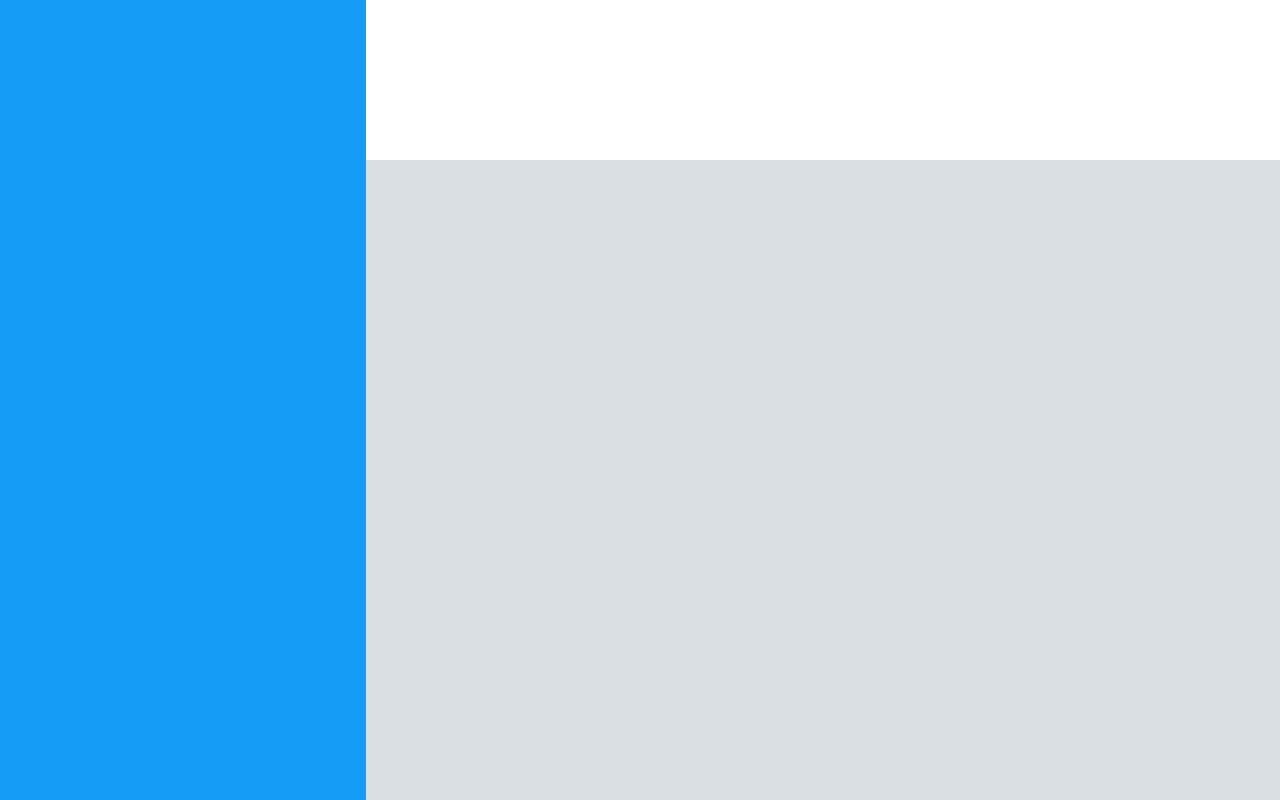
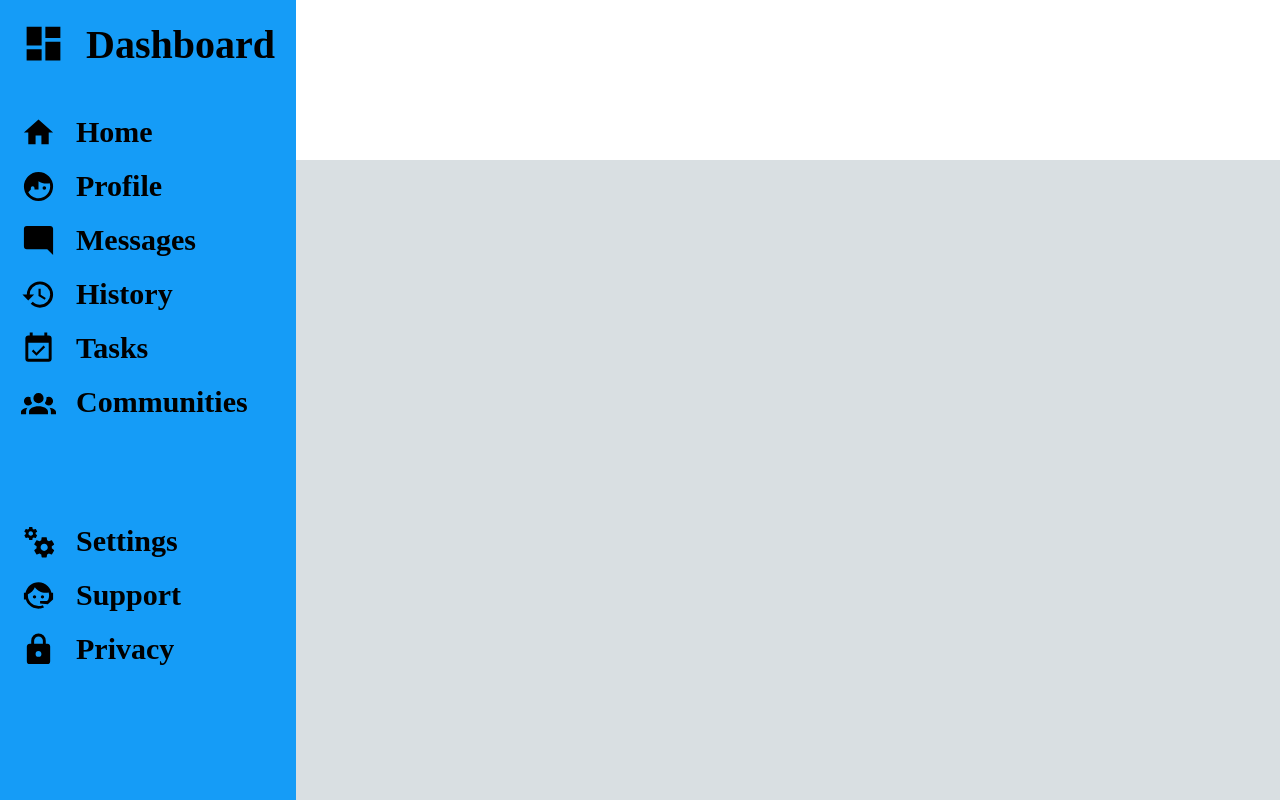
Before and after one commit to andres1998-byte/odin-admin-dashboard, a plain HTML site: page index.html in a window 1280 px wide. Drawn offline with Linux system fonts and the light colour scheme.

Commit message:
Finish sidebar of web page

```diff
--- a/index.html
+++ b/index.html
@@ -9,6 +9,52 @@
     <body>
         <div class="container">
             <div class="sidebar">
+                <div class="dashboard">
+                    <div class="dashlogo"><img src="images/view-dashboard.svg" alt="imgtop"></div>
+                    <div class="textdash">Dashboard</div>
+                </div>
+
+                <div class="firstpart">
+                    <div class="line">
+                        <div class="homelogo"><img src="images/home.svg" alt="imgside"></div>
+                        <div class="text">Home</div>
+                    </div>
+                    <div class="line">
+                        <div class="profilelogo"><img src="images/face-man-profile.svg" alt="imgside"></div>
+                        <div class="text">Profile</div>
+                    </div>
+                    <div class="line">
+                        <div class="messageslogo"><img src="images/message-reply.svg" alt="imgside"></div>
+                        <div class="text">Messages</div>
+                    </div>
+                    <div class="line">
+                        <div class="historylogo"><img src="images/history.svg" alt="imgside"></div>
+                        <div class="text">History</div>
+                    </div>
+                    <div class="line">
+                        <div class="taskslogo"><img src="images/calendar-check.svg" alt="imgside"></div>
+                        <div class="text">Tasks</div>
+                    </div>
+                    <div class="line">
+                        <div class="communitieslogo"><img src="images/account-group.svg" alt="imgside"></div>
+                        <div class="text">Communities</div>
+                    </div>
+                </div>
+
+                <div class="secondpart">
+                    <div class="line">
+                        <div class="settingslogo"><img src="images/cogs.svg" alt="imgside"></div>
+                        <div class="text">Settings</div>
+                    </div>
+                    <div class="line">
+                        <div class="supportlogo"><img src="images/face-agent.svg" alt="imgside"></div>
+                        <div class="text">Support</div>
+                    </div>
+                    <div class="line">
+                        <div class="privacylogo"><img src="images/lock.svg" alt="imgside"></div>
+                        <div class="text">Privacy</div>
+                    </div>
+                </div>
 
             </div>
 
--- a/style.css
+++ b/style.css
@@ -4,7 +4,7 @@ body {
 
 .container {
     display:grid;
-    grid-template-columns: 2fr 5fr;
+    grid-template-columns: 2fr 7fr;
     grid-template-rows: 1fr 4fr;
     height: 100vh;
     width: 100vw;
@@ -12,8 +12,9 @@ body {
 
 .sidebar {
     background-color: rgb(21, 156, 247);
-    display: grid;
     grid-row: 1 / 3;
+    padding: 21px;
+
 
 }
 
@@ -25,3 +26,43 @@ body {
     background-color: rgb(217, 223, 226);
 
 }
+
+img[alt="imgside"] {
+    width: 35px;
+
+}
+
+img[alt="imgtop"] {
+    width: 45px;
+
+}
+
+.dashboard,.line {
+    display:flex;
+    gap: 20px;
+
+}
+
+.dashboard {
+    margin-bottom: 45px;
+
+}
+
+.text {
+    font-size: 30px;
+    font-weight: 700;
+}
+
+.textdash {
+    font-size: 40px;
+    font-weight: 700;
+
+}
+
+.firstpart {
+    margin-bottom: 100px;
+}
+
+.line {
+    margin-bottom: 15px;
+}
```
Also changed, not shown: images/account-group.svg (added), images/bell-ring-outline.svg (added), images/calendar-check.svg (added), images/cogs.svg (added), images/face-agent.svg (added), images/face-man-profile.svg (added), images/history.svg (added), images/home.svg (added), images/lock.svg (added), images/magnify.svg (added), images/message-reply.svg (added), images/view-dashboard.svg (added).
